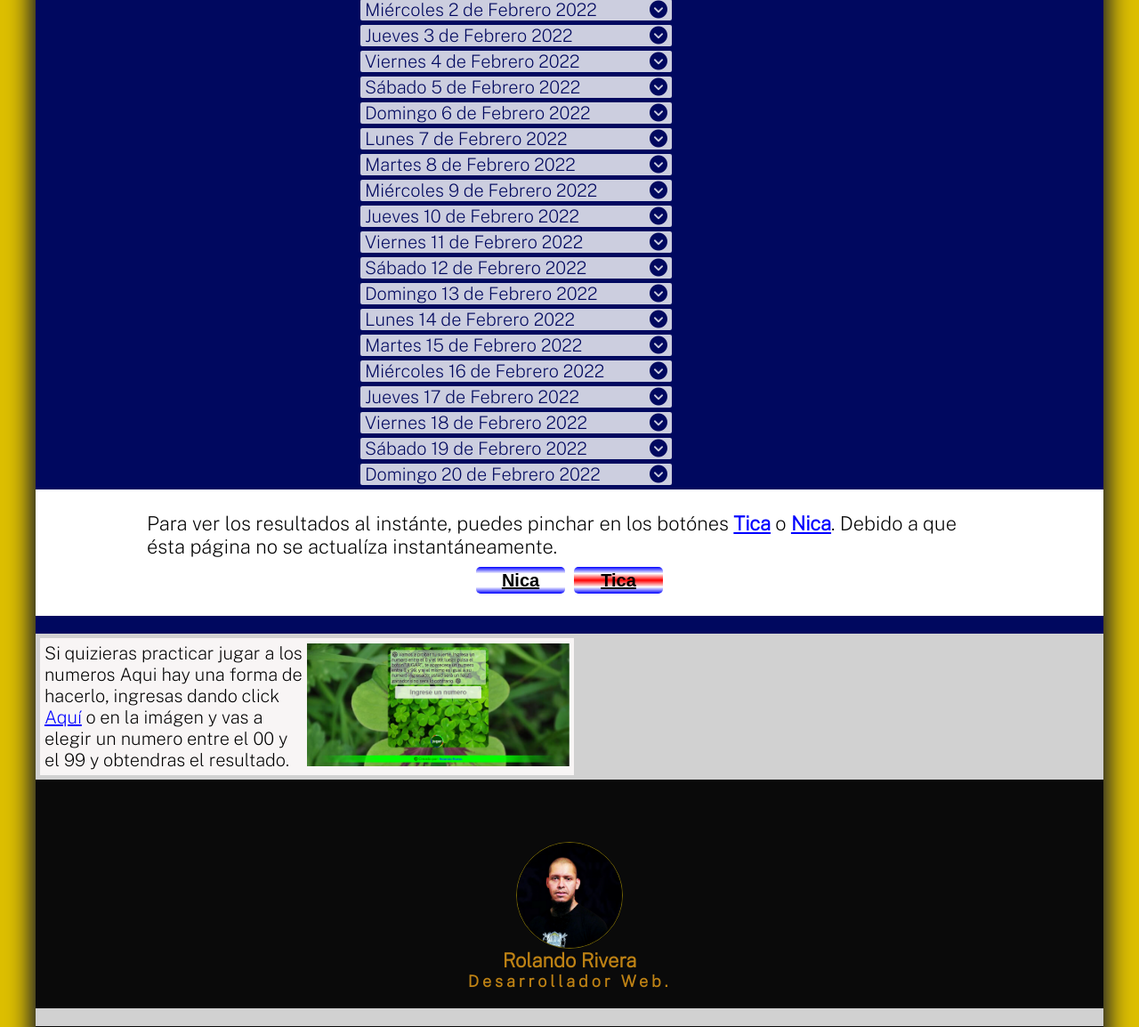
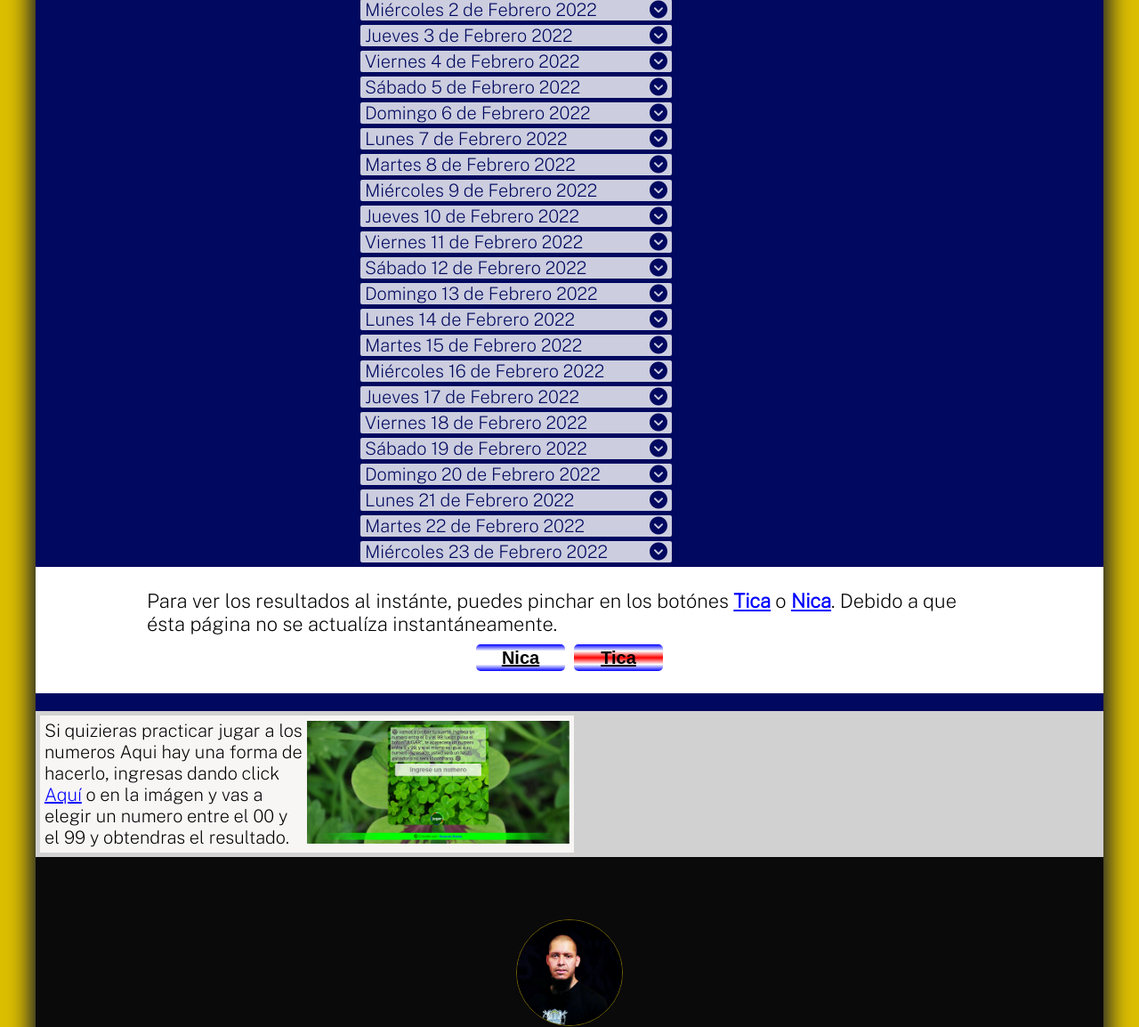
Before and after one commit to rolandoWe/roloweb, a PHP site: page /tiempos.php in a window 1280 px wide. Shown: the part 181-1335 px from the top of the page at 89% size. Run offline with PHP 8.4, Linux system fonts and the light colour scheme; some libraries are stand-ins or nearby versions.

Commit message:
Add files via upload

```diff
--- a/tiemXmes/tiemFebrero2022.php
+++ b/tiemXmes/tiemFebrero2022.php
@@ -903,3 +903,138 @@
         </div>
 
 </div>
+<div class="grupo_datos febrero">
+        <p class="flecha">Lunes 21 de Febrero 2022<i class="fas fa-chevron-circle-down"></i></p>
+        <div class="datos">
+            <p>Nicaragua</p>
+            <table class="tabla">
+                <tr>
+                    <td>11 am</td>
+                    <td>Salió</td>
+                    <td>36</td>
+                </tr>
+                <tr>
+                    <td>3 pm</td>
+                    <td>Salió</td>
+                    <td>93</td>
+                </tr>
+                 <!-- <tr>
+                    <td>6 pm</td>
+                    <td>Salió</td>
+                    <td>47</td>
+                </tr>   -->
+                <tr>
+                    <td>9 pm</td>
+                    <td>Salió</td>
+                    <td>74</td>
+                </tr>
+            </table>
+            <p>Costa Rica</p>
+            <table class="tabla">
+               <tr>
+                   <td>1 pm</td>
+                   <td>Salió</td>
+                   <td>43</td>
+                   <td class="col_celda"> <span class="bola_B">Bola</span> </td>
+               </tr>
+               <tr>
+                   <td>7 pm</td>
+                   <td>Salió</td>
+                   <td>50</td>
+                   <td class="col_celda"> <span class="bola_R">Bola</span> </td>
+               </tr>
+
+            </table>
+        </div>
+
+</div>
+<div class="grupo_datos febrero">
+        <p class="flecha">Martes 22 de Febrero 2022<i class="fas fa-chevron-circle-down"></i></p>
+        <div class="datos">
+            <p>Nicaragua</p>
+            <table class="tabla">
+                <tr>
+                    <td>11 am</td>
+                    <td>Salió</td>
+                    <td>80</td>
+                </tr>
+                <tr>
+                    <td>3 pm</td>
+                    <td>Salió</td>
+                    <td>89</td>
+                </tr>
+                  <tr>
+                    <td>6 pm</td>
+                    <td>Salió</td>
+                    <td>67</td>
+                </tr>
+                <tr>
+                    <td>9 pm</td>
+                    <td>Salió</td>
+                    <td>03</td>
+                </tr>
+            </table>
+            <p>Costa Rica</p>
+            <table class="tabla">
+               <tr>
+                   <td>1 pm</td>
+                   <td>Salió</td>
+                   <td>55</td>
+                   <td class="col_celda"> <span class="bola_R">Bola</span> </td>
+               </tr>
+               <tr>
+                   <td>7 pm</td>
+                   <td>Salió</td>
+                   <td>89</td>
+                   <td class="col_celda"> <span class="bola_B">Bola</span> </td>
+               </tr>
+
+            </table>
+        </div>
+
+</div>
+<div class="grupo_datos febrero">
+        <p class="flecha">Miércoles 23 de Febrero 2022<i class="fas fa-chevron-circle-down"></i></p>
+        <div class="datos">
+            <p>Nicaragua</p>
+            <table class="tabla">
+                <tr>
+                    <td>11 am</td>
+                    <td>Salió</td>
+                    <td>43</td>
+                </tr>
+                <tr>
+                    <td>3 pm</td>
+                    <td>Salió</td>
+                    <td>23</td>
+                </tr>
+                  <!-- <tr>
+                    <td>6 pm</td>
+                    <td>Salió</td>
+                    <td>67</td>
+                </tr>    -->
+                <tr>
+                    <td>9 pm</td>
+                    <td>Salió</td>
+                    <td>69</td>
+                </tr>
+            </table>
+            <p>Costa Rica</p>
+            <table class="tabla">
+               <tr>
+                   <td>1 pm</td>
+                   <td>Salió</td>
+                   <td>76</td>
+                   <td class="col_celda"> <span class="bola_R">Bola</span> </td>
+               </tr>
+               <tr>
+                   <td>7 pm</td>
+                   <td>Salió</td>
+                   <td>18</td>
+                   <td class="col_celda"> <span class="bola_B">Bola</span> </td>
+               </tr>
+
+            </table>
+        </div>
+
+</div>
```
